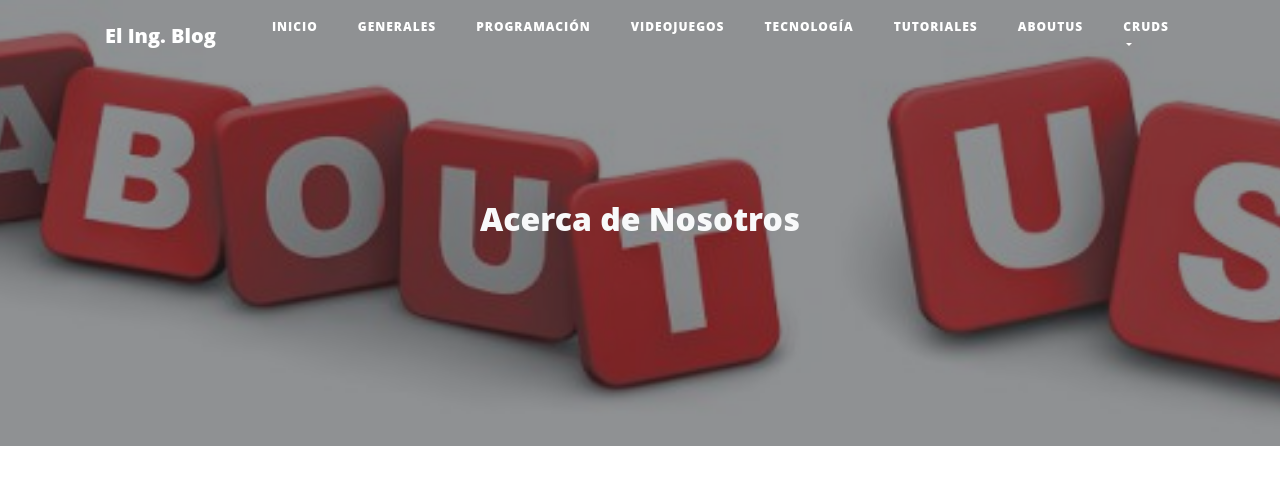
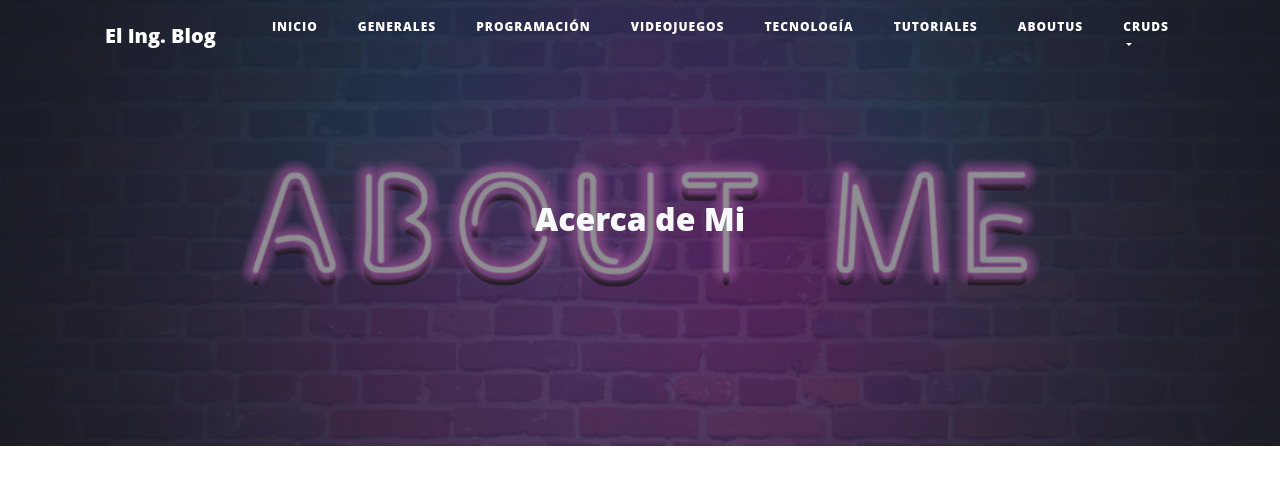
Before and after one commit to LSANGARI/ProyectoFinal, a Django app: page /aboutus/ in a window 1280 px wide. Shown: the top 486 px of the page. Run offline with Django 4.2, Linux system fonts and the light colour scheme; some libraries are stand-ins or nearby versions.

Commit message:
cambios de img

```diff
--- a/Django_Blog/Templates/aboutus.html
+++ b/Django_Blog/Templates/aboutus.html
@@ -9,7 +9,7 @@ Aboutus
 {% endblock imagen %}
 
 {% block titulo_principal %}
-  Acerca de Nosotros
+  Acerca de Mi
 {% endblock titulo_principal %}
 
 {% block barra_busqueda %}
```
Also changed, not shown: Django_Blog/static/img/about1.jpg, Django_Blog/static/img/about2.jpg (added).
